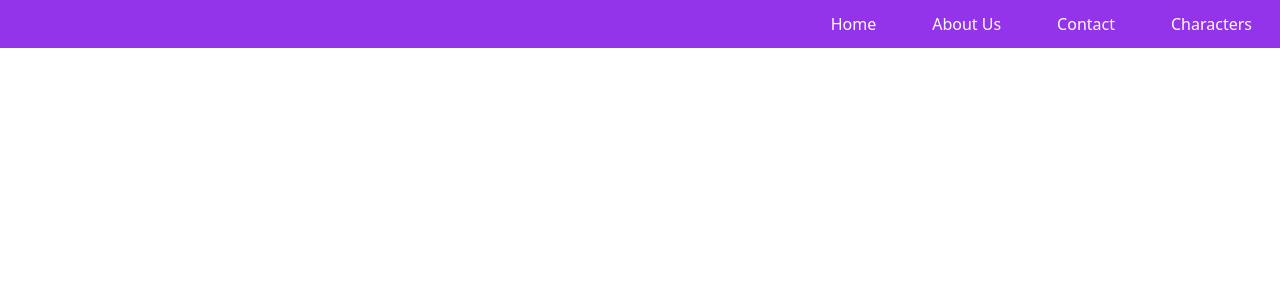
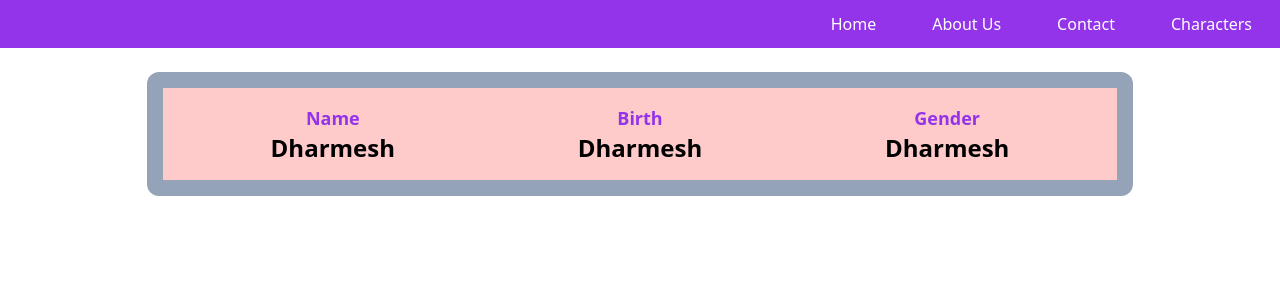
Before and after one commit to dharmeshrao/Starwars-chat360, a React (Create React App) app in the folder starwars/: page / in a window 1280 px wide. Shown: the top 300 px of the page. Built offline with nearby package versions, Linux system fonts and the light colour scheme; no server answers.

Commit message:
started creating people page

```diff
--- a/starwars/package.json
+++ b/starwars/package.json
@@ -6,9 +6,11 @@
     "@testing-library/jest-dom": "^5.14.1",
     "@testing-library/react": "^12.0.0",
     "@testing-library/user-event": "^13.2.1",
+    "axios": "^0.25.0",
     "react": "^17.0.2",
     "react-dom": "^17.0.2",
     "react-redux": "^7.2.6",
+    "react-router-dom": "^6.2.1",
     "react-scripts": "5.0.0",
     "redux": "^4.1.2",
     "redux-thunk": "^2.4.1",
--- a/starwars/src/App.js
+++ b/starwars/src/App.js
@@ -1,10 +1,9 @@
-import { Navbar } from "./components/pages/navbar/Navbar";
-
+import { Routes } from "./components/Routes";
 function App() {
   return (
-<>
-<Navbar/>
-</>
+    <>
+      <Routes />
+    </>
   );
 }
 
--- a/starwars/src/components/Routes.jsx
+++ b/starwars/src/components/Routes.jsx
@@ -0,0 +1,14 @@
+import { Routes as Main, Route } from "react-router-dom";
+import { Navbar} from "./pages/navbar/Navbar"
+import { PeoplePage } from "./pages/people/PeoplePage";
+export const Routes = () => {
+  return (
+    <>
+    <Navbar/>
+      <Main>
+        <Route path="/" element={<PeoplePage/>} />
+        <Route element={<h1>No page found...</h1>} />
+      </Main>
+    </>
+  );
+};
--- a/starwars/src/components/pages/navbar/Navbar.jsx
+++ b/starwars/src/components/pages/navbar/Navbar.jsx
@@ -1,10 +1,11 @@
+import { Link } from "react-router-dom"
 export const Navbar = ()=>{
     return <nav>
         <ul className="flex bg-purple-600 h-12 items-center justify-end text-white cursor-pointer ">
-            <li className="mx-7">Home</li>
-            <li className="mx-7">About Us</li>
-            <li className="mx-7">Contact</li>
-            <li className="mx-7">Characters</li>
+            <li className="mx-7"><Link to="/">Home</Link></li>
+            <li className="mx-7"><Link to="/about">About Us</Link></li>
+            <li className="mx-7"><Link to="/contact">Contact</Link></li>
+            <li className="mx-7"><Link to="/char">Characters</Link></li>
         </ul>
     </nav>
 }
--- /dev/null
+++ b/starwars/src/components/pages/people/PeoplePage.jsx
@@ -0,0 +1,22 @@
+import { useEffect } from "react";
+import { useSelector , useDispatch } from "react-redux"
+import { addPeopleLoading ,addPeopleError , addPeopleSucess } from "../../../redux/people/actions"
+import { PeopleCard } from "../../utils/PeopleCard";
+export const PeoplePage = ()=>{
+    const dispatch = useDispatch()
+    useEffect(()=>{
+    dispatch(addPeopleLoading())
+    try{
+    fetch("https://swapi.dev/api/people")
+    .then((res)=>res.json())
+    .then((data)=>console.log(data))
+    }
+    catch(err){
+        dispatch(addPeopleError())
+    }
+    },[dispatch])
+    const store = useSelector((store)=>store)
+    return <div className="p-6">
+    <PeopleCard/>
+    </div>
+}
--- /dev/null
+++ b/starwars/src/components/utils/PeopleCard.jsx
@@ -0,0 +1,24 @@
+export const PeopleCard = ()=>{
+    return <div className="w-4/5 p-4 bg-slate-400 m-auto rounded-xl">
+        <div className="flex justify-around text-center p-4 bg-red-200">
+            <div>
+                <h4 className="text-purple-600 font-semibold text-lg">Name</h4>
+                <p className="text-black text-2xl font-bold">Dharmesh</p>
+            </div>
+            <div>
+                <h4 className="text-purple-600 font-semibold text-lg">Birth</h4>
+                <p className="text-black text-2xl font-bold">Dharmesh</p>
+            </div>
+            <div>
+                <h4 className="text-purple-600 font-semibold text-lg">Gender</h4>
+                <p className="text-black text-2xl font-bold">Dharmesh</p>
+            </div>
+        </div>
+        <div>
+
+        </div>
+    </div>
+}
+
+
+// The cards should show these fields:- name, birth_year, gender, films, starships, vehicles. (The films and starships will be only links to two different pages)
--- a/starwars/src/index.js
+++ b/starwars/src/index.js
@@ -4,11 +4,14 @@ import "./index.css";
 import App from "./App";
 import { Provider } from "react-redux";
 import { store } from "./redux/store";
+import { BrowserRouter } from "react-router-dom";
 
 ReactDOM.render(
   <React.StrictMode>
     <Provider store={store}>
+      <BrowserRouter>
       <App />
+      </BrowserRouter>
     </Provider>
   </React.StrictMode>,
   document.getElementById("root")
```
Also changed, not shown: 1 other file (tests, documents, lock files or other folders).
